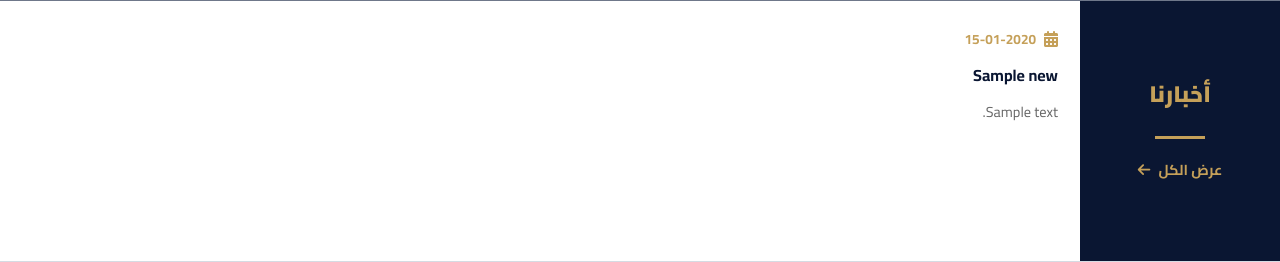
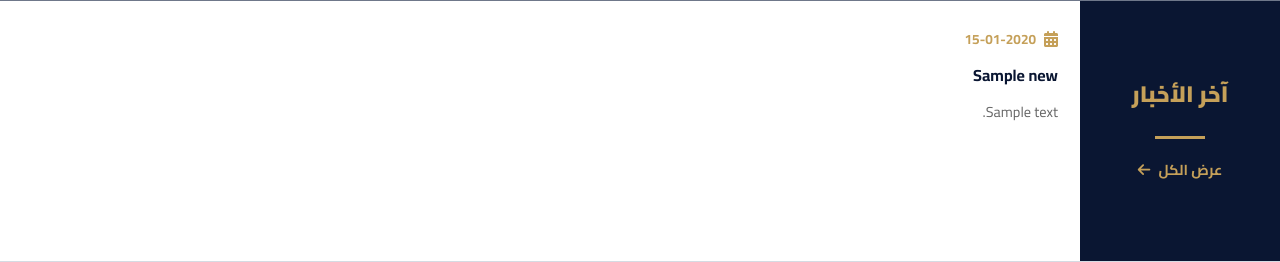
Before and after one commit to BdRjo/IAJ, a Django app: template award/templates/award/home.html in a window 1280 px wide. Shown: the part 799-1061 px from the top of the page. Run offline with Django 5.2, Linux system fonts and the light colour scheme; tables that the repository leaves empty hold one stand-in row (values such as "Sample post"); the template is opened without the code that fills it: values that come from a table or form of the project are taken from there, most other values are stand-ins (such as "Sample title", 1, 10 or a date in 2020); grey boxes marked "Sample" are stand-in pictures.

Commit message:
Update home.html

```diff
--- a/award/templates/award/home.html
+++ b/award/templates/award/home.html
@@ -160,20 +160,20 @@
 </style>
 <section class="news-section-wrapper" data-aos="fade-up">
     <div class="news-sidebar">
-        <h3>أخبارنا</h3>
+        <h3>آخر الأخبار</h3>
         <div class="sidebar-line"></div>
         <a href="{% url 'news_list' %}"><span>عرض الكل</span> <i class="fas fa-arrow-left"></i></a>
     </div>
     <div class="news-cards-row">
         {% for news in latest_news %}
-        <div class="news-card-item">
+        <a href="{% url 'news_detail' news.pk %}" class="news-card-item text-decoration-none">
             <div class="news-card-date">
                 <i class="fas fa-calendar-alt"></i>
                 <span>{{ news.date|date:"d-m-Y" }}</span>
             </div>
             <h4>{{ news.title }}</h4>
             <p>{{ news.content|truncatewords:30 }}</p>
-        </div>
+        </a>
         {% endfor %}
     </div>
 </section>
```
